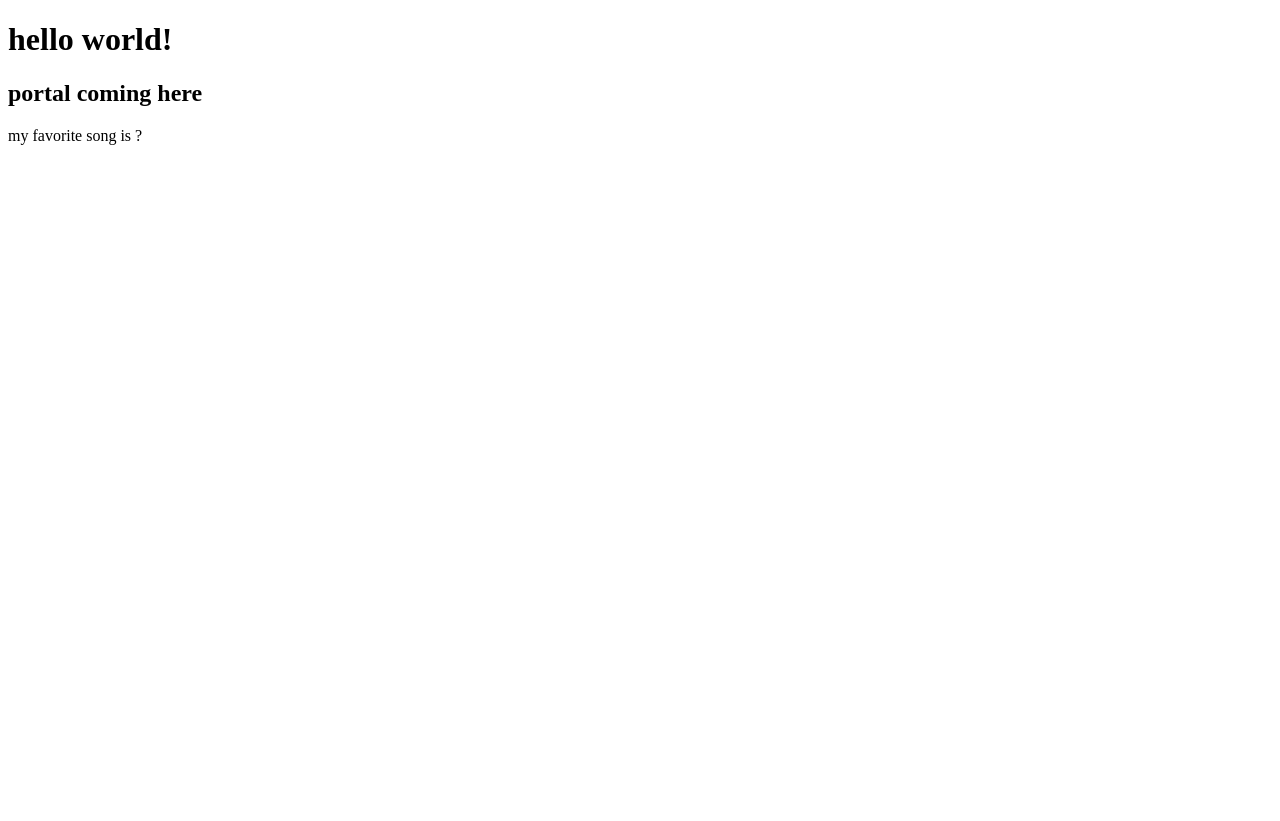
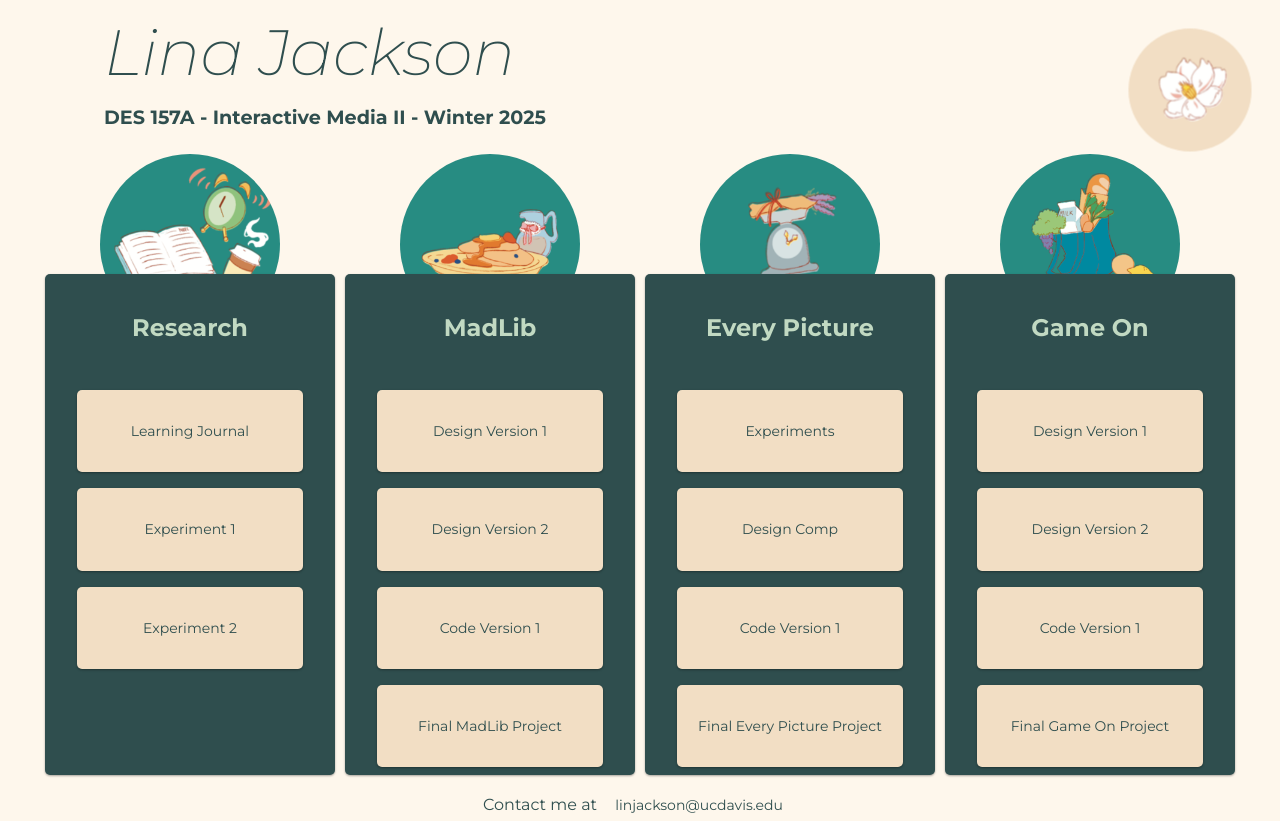
Before and after one commit to linajack565/des157a-class, a plain HTML site: page index.html in a window 1280 px wide. Before the commit the page ends 800 px from the top, so only its background shows below. Drawn offline with nearby package versions, Linux system fonts and the light colour scheme.

Commit message:
added index file

```diff
--- a/index.html
+++ b/index.html
@@ -3,11 +3,81 @@
 <head>
     <meta charset="UTF-8">
     <meta name="viewport" content="width=device-width, initial-scale=1.0">
-    <title>Document</title>
+    <title>Portal Page</title>
+
+    <!-- Normalize -->
+    <link href="https://cdnjs.cloudflare.com/ajax/libs/normalize/8.0.1/normalize.min.css" rel="stylesheet">
+
+    <!-- Link to Style sheet -->
+    <link href="styles.css" rel="stylesheet">
+
+    <!-- Google Fonts -->
+    <link rel="preconnect" href="https://fonts.googleapis.com">
+    <link rel="preconnect" href="https://fonts.gstatic.com" crossorigin>
+    <link href="https://fonts.googleapis.com/css2?family=Montserrat:ital,wght@0,100..900;1,100..900&display=swap" rel="stylesheet">
 </head>
 <body>
-    <h1>hello world!</h1>
-    <h2>portal coming here</h2>
-    <p>my favorite song is ?</p>
+    <header>
+        <h1>Lina Jackson</h1>
+        <div id="subheading">
+            <h2>DES 157A - Interactive Media II - Winter 2025</h2>
+            <span class="Hdot"></span>
+        </div>
+        <div id="banner"></div>
+    </header>
+    <main>
+        <section>
+            <span id="researchPic" class="dot"></span>
+            <h2 class="sub">Research</h2>
+            <ul>
+                <li><a href="#">Learning Journal</a></li>
+                <li><a href="#">Experiment 1</a></li>
+                <li><a href="#">Experiment 2</a></li>
+            </ul>
+
+        </section>
+
+        <section>
+            <span id="madlibPic" class="dot"></span>
+            <h2 class="sub">MadLib</h2>
+
+            <ul>
+                <li><a href="#">Design Version 1</a></li>
+                <li><a href="#">Design Version 2</a></li>
+                <li><a href="#">Code Version 1</a></li>
+                <li><a href="#">Final MadLib Project</a></li>
+            </ul>
+
+        </section>
+
+        <section>
+            <span id="everypicturePic" class="dot"></span>
+            <h2 class="sub">Every Picture</h2>
+            <ul>
+                <li><a href="#">Experiments</a></li>
+                <li><a href="#">Design Comp</a></li>
+                <li><a href="#">Code Version 1</a></li>
+                <li><a href="#">Final Every Picture Project</a></li>
+            </ul>
+
+        </section>
+        <section>
+            <span id="gameonPic" class="dot"></span>
+            <h2 class="sub">Game On</h2>
+            <ul>
+                <li><a href="#">Design Version 1</a></li>
+                <li><a href="#">Design Version 2</a></li>
+                <li><a href="#">Code Version 1</a></li>
+                <li><a href="#">Final Game On Project</a></li>
+            </ul>
+        </section>
+    </main>
+    <footer>
+        <p>Contact me at <a href="&#108;&#105;&#110;&#106;&#097;&#099;&#107;&#115;&#111;&#110;&#064;&#117;&#099;&#100;&#097;&#118;&#105;&#115;&#046;&#101;&#100;&#117;">&#108;&#105;&#110;&#106;&#097;&#099;&#107;&#115;&#111;&#110;&#064;&#117;&#099;&#100;&#097;&#118;&#105;&#115;&#046;&#101;&#100;&#117;</a></p>
+    </footer>
 </body>
+
 </html>
+
+<!-- set max width to prevent scaling to move other pieces
+ increase text size for legibility -->
--- /dev/null
+++ b/styles.css
@@ -0,0 +1,171 @@
+header {
+    max-width: 1200px;
+    max-height: 250px;
+    font-weight: 200;
+    font-style: italic;
+    padding: .5em 0em 5em 2em;
+}
+.dot {
+    height: 180px;
+    width: 180px;
+    background-color: #278C82;
+    border-radius: 50%;
+    display: inline-block;
+    position: absolute;
+    top: -120px;
+    left: 50%;
+    transform: translateX(-50%);
+   z-index: -1;
+}
+#researchPic {
+    background-image: url(images/research.png);
+    background-size: cover;
+    background-position: 0px -2px;
+}
+#madlibPic {
+    background-image: url(images/madlib.png);
+    background-size: cover;
+    background-position: 0px 5px;
+}
+#everypicturePic {
+    background-image: url(images/everypicture.png);
+    background-size: cover;
+    background-position: 0px -15px;
+}
+#gameonPic {
+    background-image: url(images/gameon.png);
+    background-size: cover;
+    background-position: 0px -10px;
+}
+.Hdot {
+    height: 100px;
+    width: 100px;
+    background-color: #F2DEC4;
+    border-radius: 50%;
+    display: inline-block;
+    background-image: url(images/logo.png);
+    background-size: cover;
+}
+header, h2 {
+    font-size: .6em;
+    font-style: normal;
+    text-align: left;
+}
+#subheading {
+    display: flex;
+    flex-direction: row;
+    justify-content: space-between;
+    height: 20px;
+}
+header, h1 {
+    max-width: 1200px;
+    max-height: 250px;
+    font-weight: 200;
+    font-style: italic;
+    font-size: 2em;
+    margin: auto;
+    color: #2F4E4E;
+}
+body {
+    margin: auto;
+    max-width: 1200px;
+    max-height: 750px;
+    font-family: "Montserrat", serif;
+    font-weight: 400;
+    font-style: normal;
+    color: #2F4E4E;
+    background-color: #FEF7EC;
+}
+.sub {
+    color: #C1D9C2;
+    padding: 20px;
+    text-align: center;
+    font-size: 1.5em;
+}
+main {
+    display: flex;
+    margin: auto;
+    justify-content: space-around;
+    z-index: 1;
+}
+section {
+    background-color: #2F4E4E;
+    box-sizing: border-box;
+    margin: 0.3em;
+    text-align: center;
+    width: 300px;
+    border-radius: 5px;
+    box-shadow: rgba(0, 0, 0, 0.12) 0px 1px 3px, rgba(0, 0, 0, 0.24) 0px 1px 2px;
+    position: relative;
+    overflow: visible;
+    transition: transform 0.3s ease-in-out;
+}
+li {
+    list-style-type: none;
+    margin: 0.5em 2em;
+    align-content: center;
+    background-color: #F2DEC4;
+    padding:  2em 0 ;
+    border-radius: 5px;
+    box-shadow: rgba(0, 0, 0, 0.12) 0px 1px 3px, rgba(0, 0, 0, 0.24) 0px 1px 2px;
+}
+a {
+    text-decoration: none;
+    padding: .5em;
+    color:#2F4E4E;
+    margin: 0.5em;
+    font-size: 14px;
+}
+ul {
+    display: flex;
+    flex-direction: column;
+    margin: auto;
+    padding: 0;
+}
+li:hover {
+    animation: wiggle 2s ease infinite;
+}
+@keyframes wiggle {
+    0% {
+    transform: rotate(0);
+    }
+    15% {
+    transform: rotate(-15deg);
+    }
+    20% {
+    transform: rotate(10deg);
+    }
+    25% {
+    transform: rotate(-10deg);
+    }
+    30% {
+    transform: rotate(6deg);
+    }
+    35% {
+    transform: rotate(-4deg);
+    }
+    40%{
+    transform: rotate(0);
+    }
+}
+.Hdot {
+    animation: logoPulse 3s infinite ease-in-out;
+}
+section:hover {
+    transform: scale(1.1);
+}
+@keyframes logoPulse {
+    0% {
+        transform: translateY(-50%) scale(1);
+    }
+    50% {
+        transform: translateY(-50%) scale(1.3);
+    }
+    100% {
+        transform: translateY(-50%) scale(1);
+    }
+}
+footer {
+    margin: auto;
+    text-align: center;
+}
```
Also changed, not shown: images/everypicture.png (added), images/gameon.png (added), images/logo.png (added), images/madlib.png (added), images/research.png (added), 1 other file.
